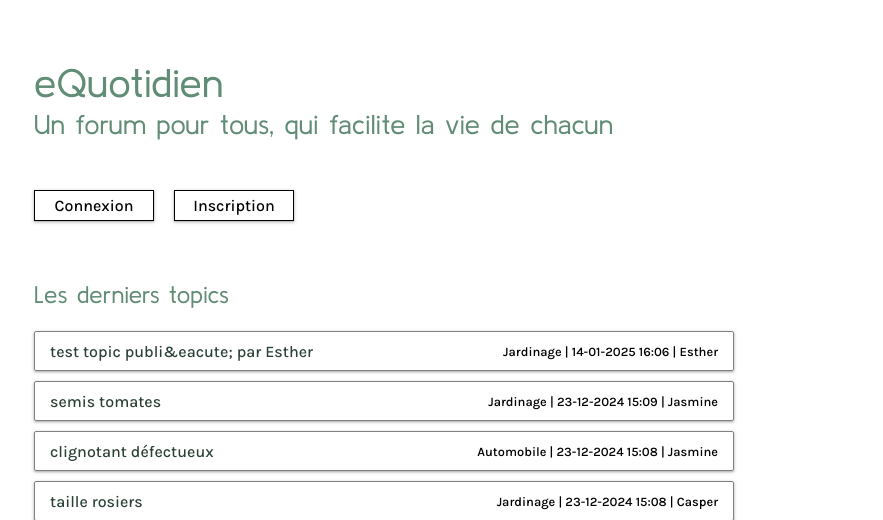
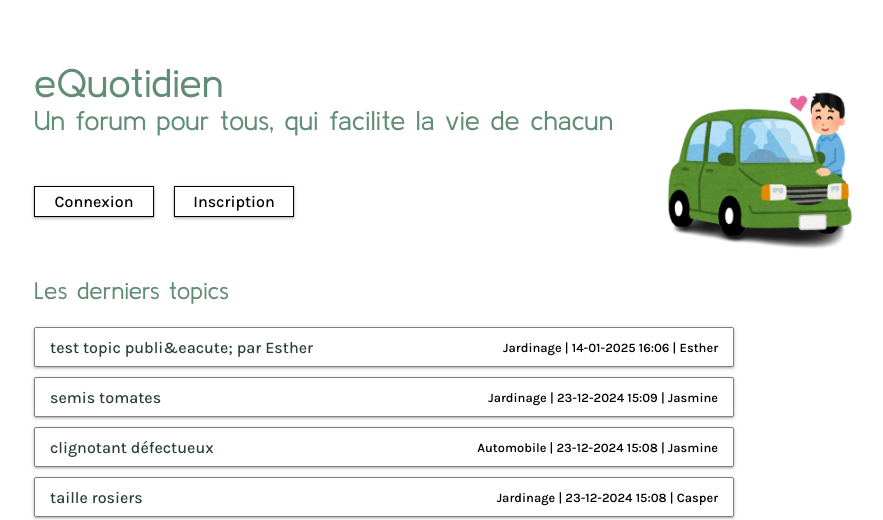
Before and after one commit to Estherlvn/Projet_Forum-MVC, a PHP site: page / in a window 1280 px wide. Shown: the part 50-570 px from the top of the page, without its empty margins (176-1059 px from the left). Run offline with PHP 8.4, Linux system fonts and the light colour scheme; data comes from the database, SQL or seed files in the repository; data that the repository does not hold is empty; some libraries are stand-ins or nearby versions; some web fonts are replaced.

Commit message:
update home.php

```diff
--- a/Forum_Framework_Elan/public/css/style.css
+++ b/Forum_Framework_Elan/public/css/style.css
@@ -35,7 +35,6 @@
 
 .homeS1 h1 {
   font-size: 2.5em;
-  margin-bottom: 4px;
 }
 
 .homeS1 h2 {
@@ -45,6 +44,15 @@
 .homeS1 h3 {
   font-size: 1.5em;
   margin-bottom: 5px;
+}
+
+#imgVoiture {
+  width: 100%;
+  max-width: 300px;
+  height: auto;
+  margin-top: 20px;
+  margin-left: 45%;
+  position: absolute;
 }
 
 .sectionCat {
--- a/Forum_Framework_Elan/view/home.php
+++ b/Forum_Framework_Elan/view/home.php
@@ -10,6 +10,8 @@
 
         <h1>eQuotidien</h1>
         <h2>Un forum pour tous, qui facilite la vie de chacun</h2>
+        <img id="imgVoiture" src="/Projet_Forum-MVC/Forum_Framework_Elan//public/img/voiture.png" alt="Voiture">
+
 
         <?php if (empty($_SESSION['user'])): ?>
         <div id="login">
@@ -17,8 +19,9 @@
            <a class="homeButton" href="index.php?ctrl=security&action=register">Inscription</a>
         </div>
         <?php endif; ?>
+
+
     </section>
-
 
     <section class="sectionCat">
 
@@ -29,6 +32,7 @@
 
         <?php }
          ?>
+
     </section>
 
 
@@ -56,4 +60,6 @@
 </section>
 
 
+
+
 </main>
```
